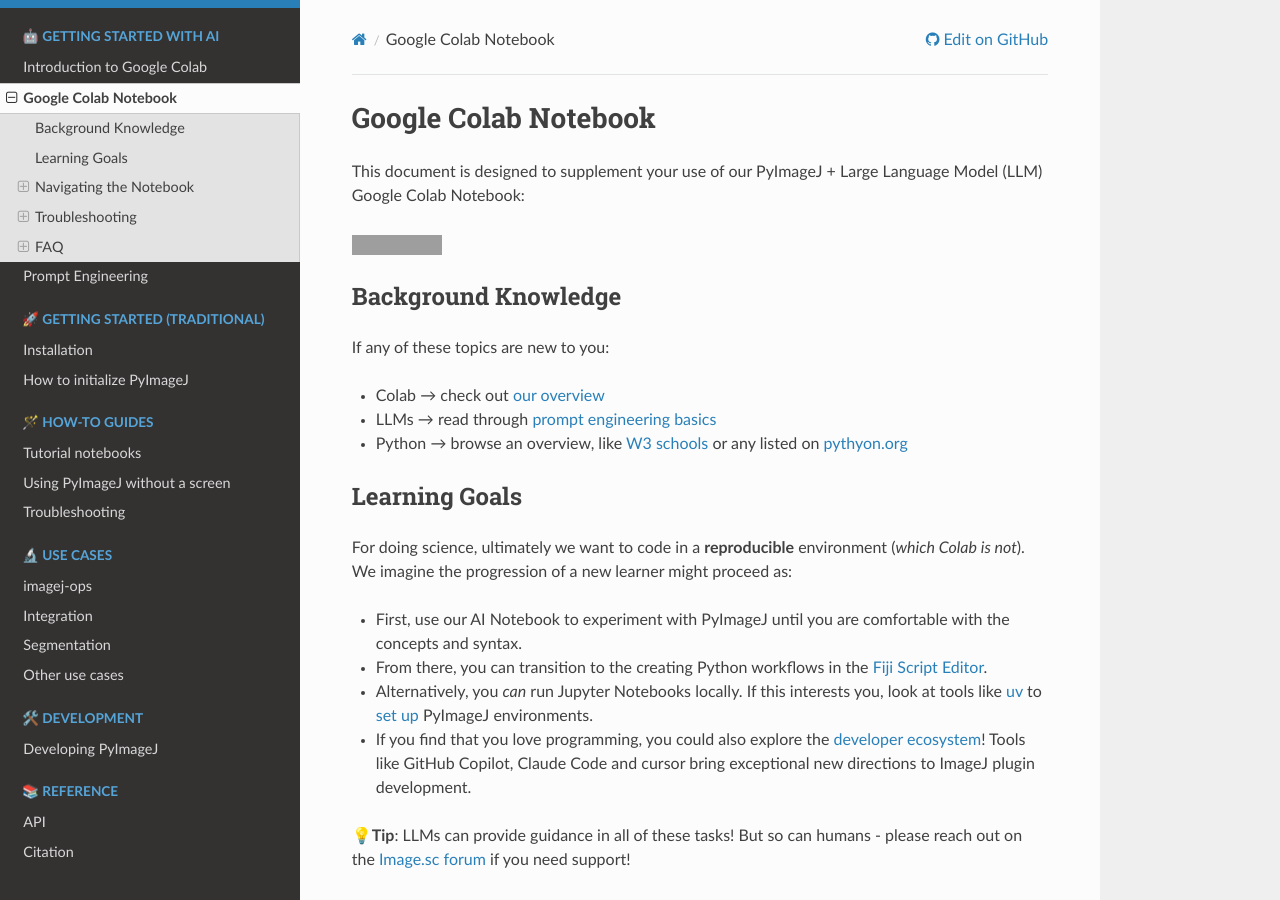
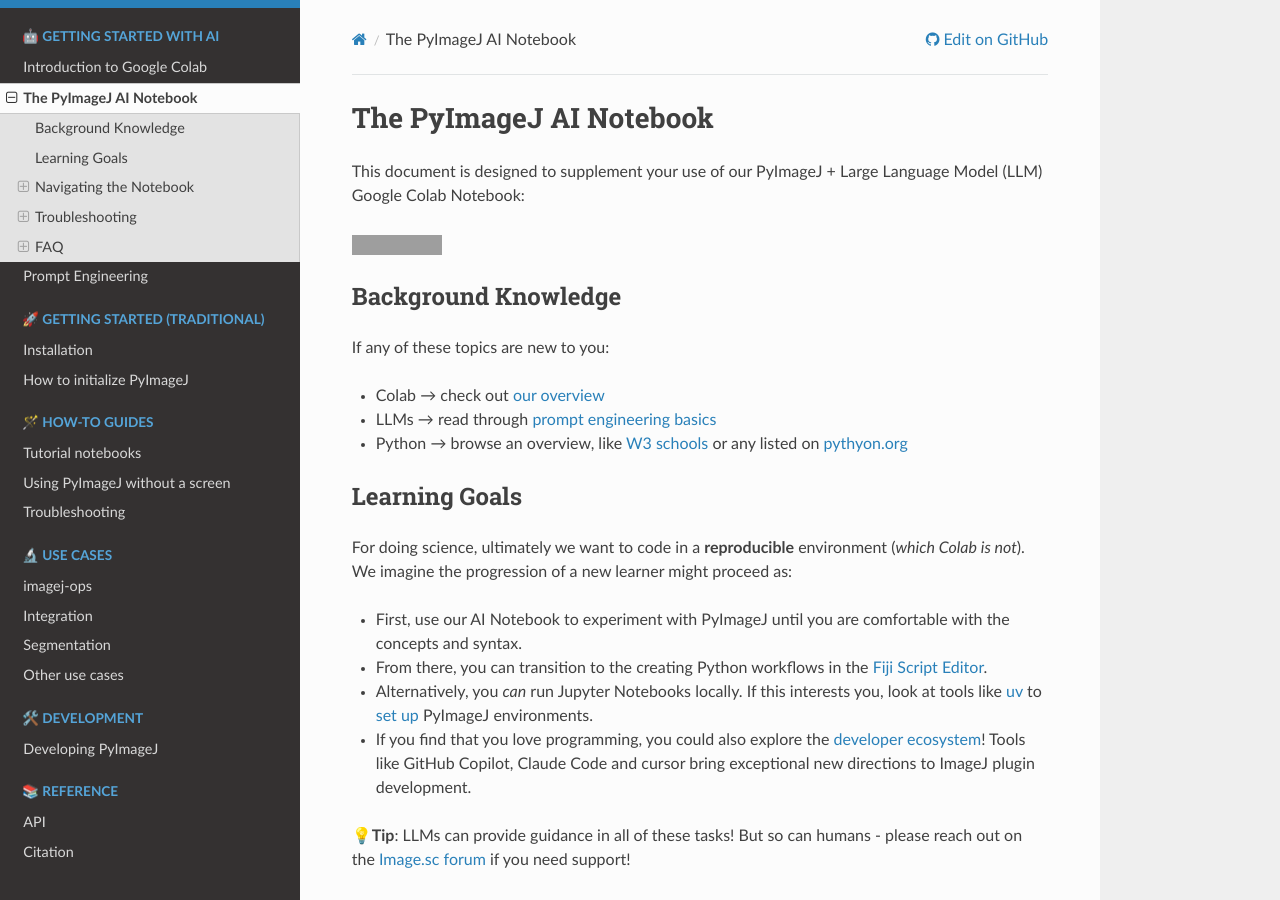
Before and after one commit to imagej/pyimagej, a Sphinx documentation site: the page built from doc/AI-Tutorial-Notebook.md, in a window 1280 px wide and 900 px high. Built offline with Sphinx 7.4.7 and the Read the Docs theme 3.1.0, drawn with Linux system fonts in a browser that asks for light colours; pages that are not in the unit, such as notebooks, are missing from menus; grey boxes are pictures that could not be loaded.

Commit message:
Undo Copilot's "help"

```diff
--- a/doc/AI-Tutorial-Notebook.md
+++ b/doc/AI-Tutorial-Notebook.md
@@ -1,4 +1,4 @@
-# Google Colab Notebook
+# The PyImageJ AI Notebook
 
 This document is designed to supplement your use of our PyImageJ + Large Language Model (LLM) Google Colab Notebook:
 
```
